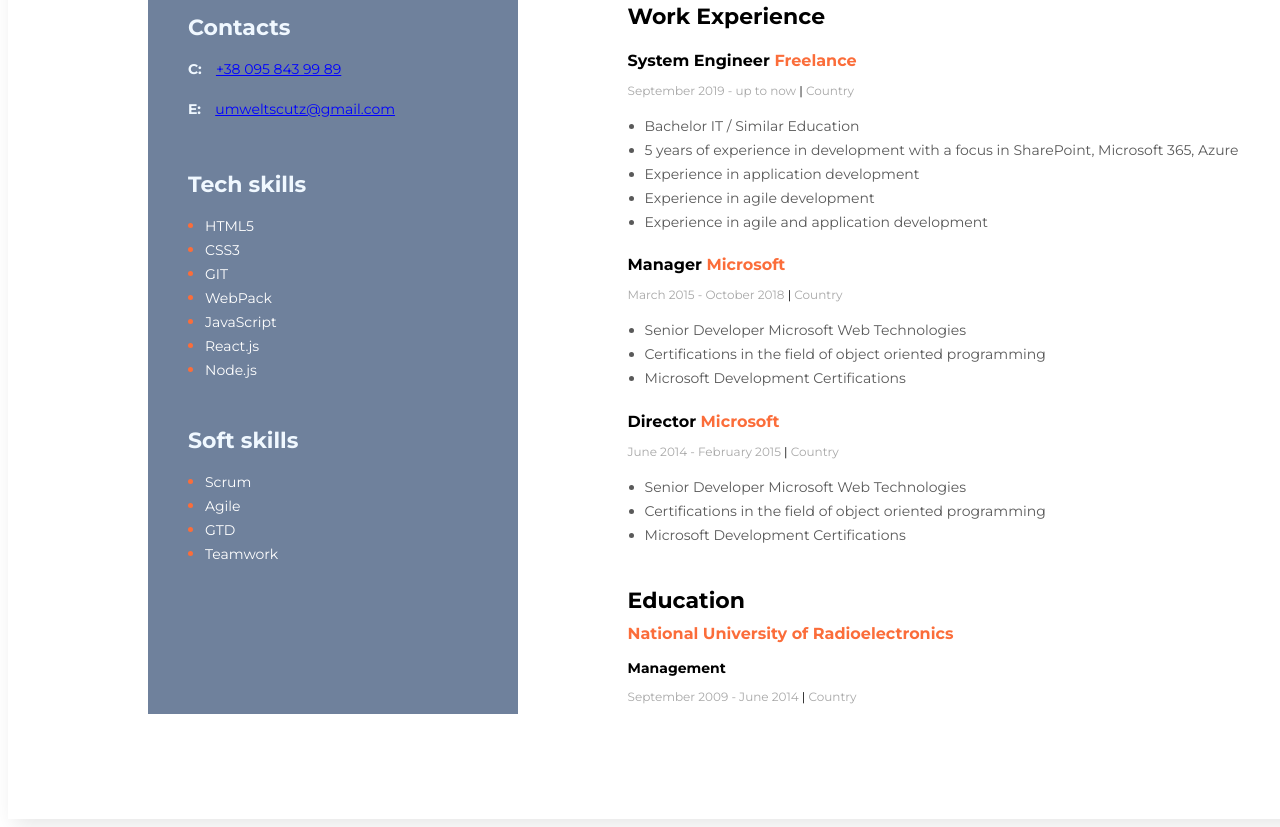
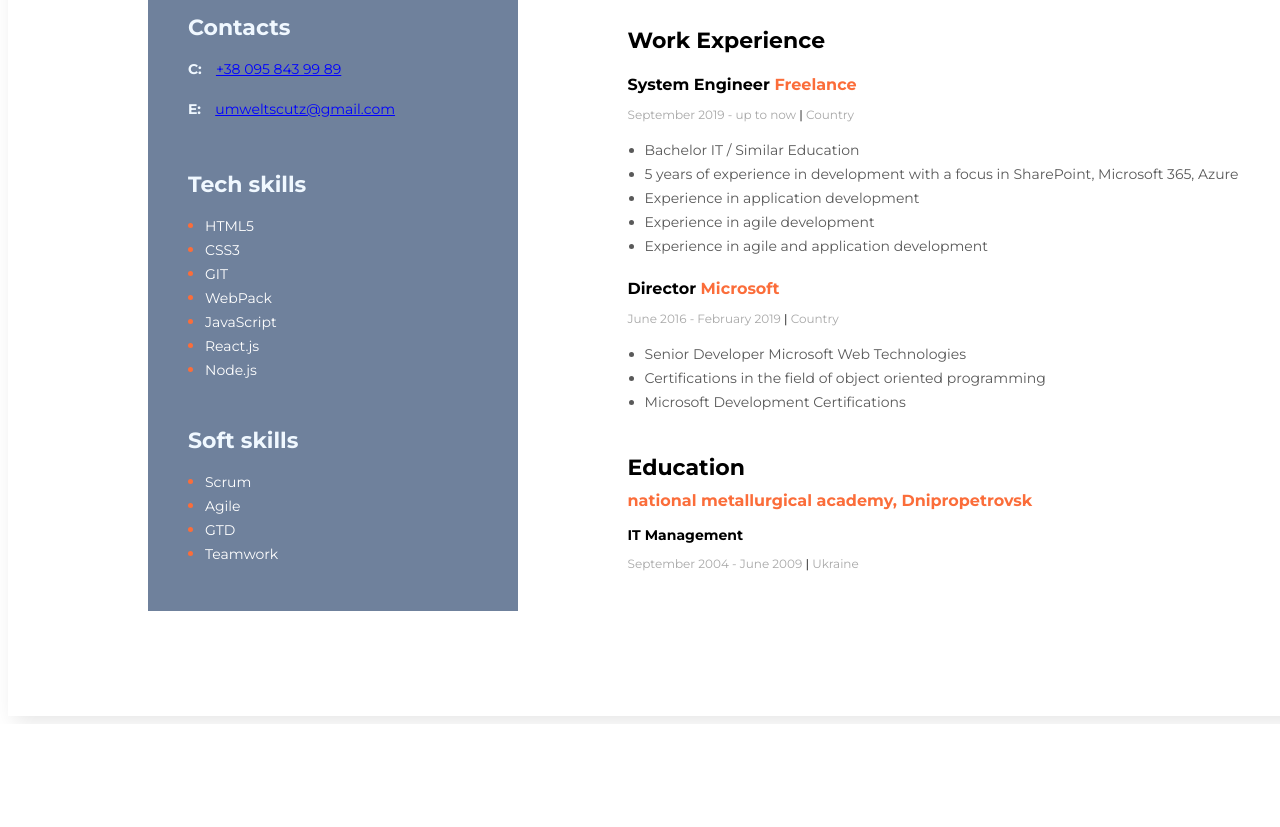
Before and after one commit to DimaKirdanov/resume, a plain HTML site: page index.html in a window 1280 px wide. Shown: the part 574-1401 px from the top of the page. After the commit the page ends 1298 px from the top, so only its background shows below. Drawn offline with Linux system fonts and the light colour scheme.

Commit message:
Update index.html

```diff
--- a/index.html
+++ b/index.html
@@ -22,7 +22,7 @@
 
 
           <p class="about_discription">I am a Full-Stack developer. I know  HTML5, CSS, JavaScript, React and Node,js. English - pre-intermediate. In addition, I have experience in implementing both individual and team projects.
-I am looking for a remote job. I want </p>
+I am looking for a remote job. I want to grow as a Full-Stack developer and put into practice my knowledge of JavaScript and React </p>
 
            </div>
            <!--Projects-->
@@ -56,6 +56,10 @@ I am looking for a remote job. I want </p>
                <h3 class="tittle">
                 Work Experience
                </h3>
+
+
+
+
                <!--Company1-->
                <div>
                 <h4 class="work_position">System Engineer  <span class="organization">Freelance</span>  </h4>
@@ -69,23 +73,9 @@ I am looking for a remote job. I want </p>
                 </ul>
                 </div>
                  <!--Company2-->
-                 <div>
-                    <h4 class="work_position">Manager <spanc class="organization">Microsoft</span>  </h4>
-                    <p class="period">March 2015 - October 2018   <span class="line">|</span>   Country</p>
-                    <ul class="worklist">
-                    <li class="work_list_item">Senior Developer Microsoft Web Technologies  </li>
-                        <li class="work_list_item">
-                            Certifications in the field of object oriented programming
-                        </li>
-                        <li class="work_list_item">Microsoft Development Certifications  </li>
-
-                    </ul>
-               </div>
-
-              <!--Company3-->
               <div>
                 <h4 class="work_position">Director <span class="organization">Microsoft </span></h4>
-                <p class="period">June 2014 - February 2015   <span class="line">|</span>   Country</p>
+                <p class="period">June 2016 - February 2019   <span class="line">|</span>   Country</p>
                 <ul class="worklist">
                 <li class="work_list_item">Senior Developer Microsoft Web Technologies  </li>
                 <li class="work_list_item"> Certifications in the field of object oriented programming </li>
@@ -97,9 +87,9 @@ I am looking for a remote job. I want </p>
                 <!--Education-->
                 <div class="education">
                      <h3 class="tittle">Education</h3>
-                <p class="academy">National University of Radioelectronics</p>
-                <h4 class="speciality">Management</h4>
-                <p class="period">September 2009 - June 2014   <span class="line">|</span>   Country</p>
+                <p class="academy">national metallurgical academy, Dnipropetrovsk</p>
+                <h4 class="speciality">IT Management</h4>
+                <p class="period">September 2004 - June 2009   <span class="line">|</span>   Ukraine</p>
                 </div>
 
        </div>
```
